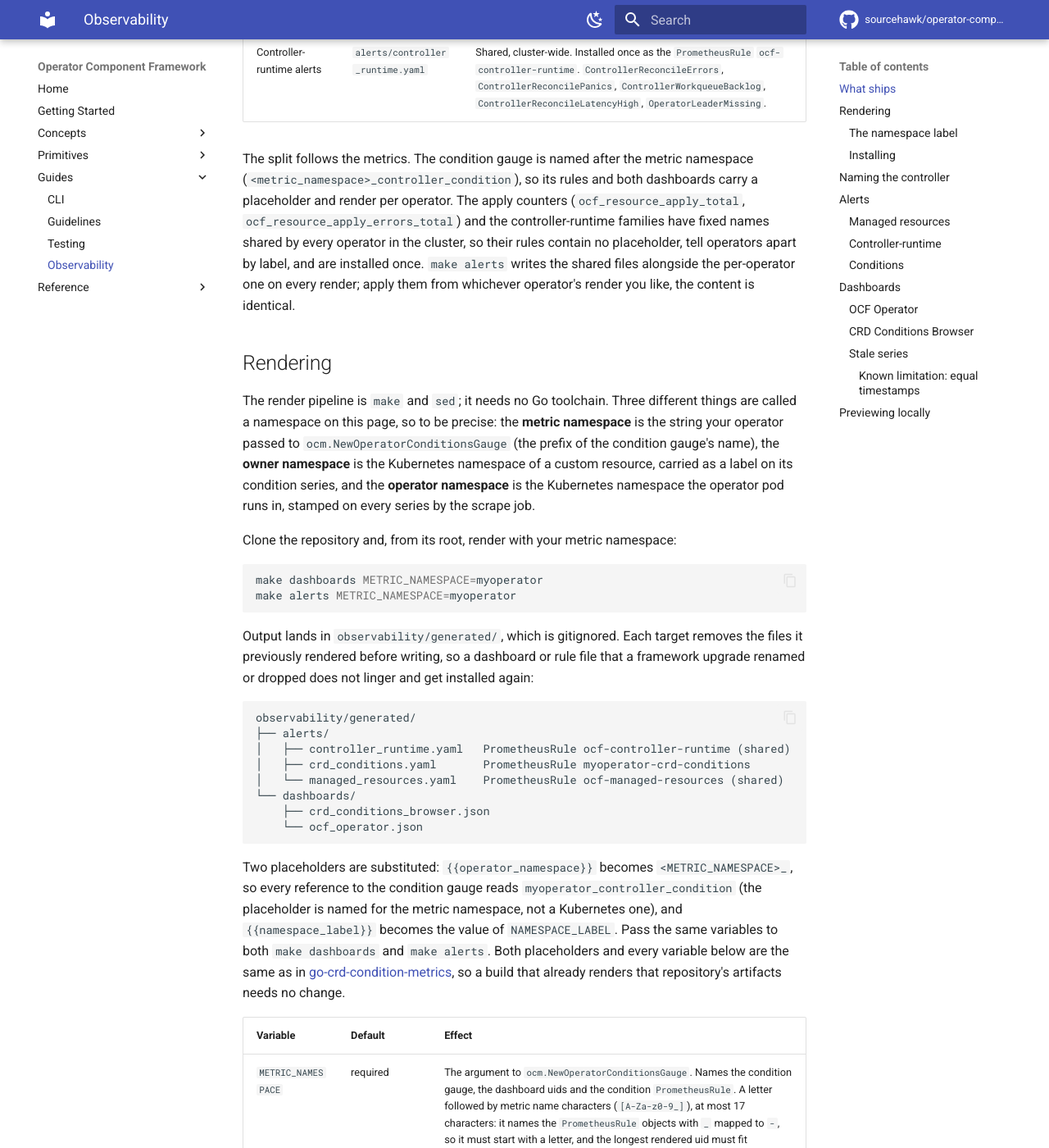
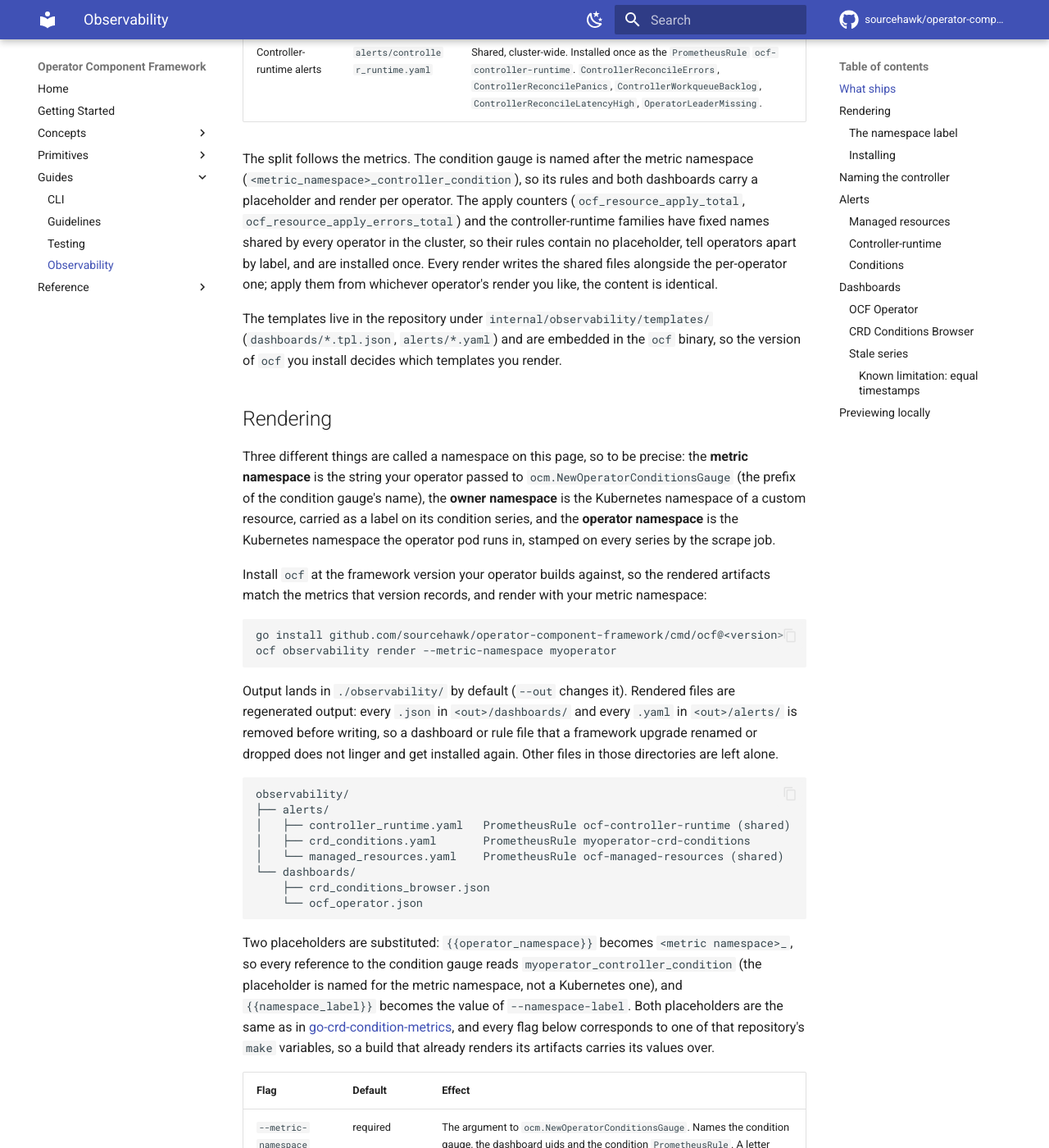
Before and after one commit to sourcehawk/operator-component-framework, an MkDocs documentation site: the page built from docs/observability.md, in a window 1280 px wide and 1400 px high, scrolled down 815 px. Shown: the whole window at 82% size. Built offline with MkDocs 1.6.1 and Material for MkDocs 9.7.7, drawn with Linux system fonts in a browser that asks for light colours; comment, search, counter and statistics services are not loaded; some of the changed text lies outside the part shown.

Commit message:
docs: document ocf observability render
Co-Authored-By: Claude Fable 5 <noreply@anthropic.com>

````diff
--- a/docs/observability.md
+++ b/docs/observability.md
@@ -2,48 +2,53 @@
 
 The framework ships Grafana dashboards and Prometheus alert rules for the metrics an operator built on it exposes: the
 [condition and resource apply metrics](component.md#metrics) recorded through `pkg/metrics`, and the reconcile,
-workqueue, REST client, leader election and process series every controller-runtime operator exports. They live under
-`observability/` in the repository as templates, keyed on the metric namespace of your operator, and render with `make`.
-A local Prometheus and Grafana stack fed by a simulator lets you look at every panel and every alert without a cluster.
+workqueue, REST client, leader election and process series every controller-runtime operator exports. They are templates
+embedded in the `ocf` CLI, keyed on the metric namespace of your operator, and render with `ocf observability render`. A
+local Prometheus and Grafana stack fed by a simulator lets you look at every panel and every alert without a cluster.
 
 ## What ships
 
-| Artifact                  | File                                         | Scope                                                                                                                                                                                                                                     |
-| ------------------------- | -------------------------------------------- | ----------------------------------------------------------------------------------------------------------------------------------------------------------------------------------------------------------------------------------------- |
-| OCF Operator dashboard    | `dashboards/ocf_operator.tpl.json`           | Per operator. Rendered uid `<metric_namespace>_ocf_operator`. Operator health end to end: reconciliation, workqueue, managed resource applies, condition summary, API client, process.                                                    |
-| CRD Conditions Browser    | `dashboards/crd_conditions_browser.tpl.json` | Per operator. Rendered uid `<metric_namespace>_crd_conditions_browser`. Per-owner condition drill-down; the target of the condition alerts' `dashboard_url` links.                                                                        |
-| Condition alerts          | `alerts/crd_conditions.tpl.yaml`             | Per operator, rendered per metric namespace as the `PrometheusRule` `<metric-namespace>-crd-conditions`. `CustomResourceNotReady`, `CustomResourceConditionUnknown`, `CustomResourceConditionStuck`.                                      |
-| Managed resource alerts   | `alerts/managed_resources.yaml`              | Shared, cluster-wide. Installed once as the `PrometheusRule` `ocf-managed-resources`, whichever operator rendered it. `ManagedResourceNotConverging`, `ManagedResourceApplyFailing`.                                                      |
-| Controller-runtime alerts | `alerts/controller_runtime.yaml`             | Shared, cluster-wide. Installed once as the `PrometheusRule` `ocf-controller-runtime`. `ControllerReconcileErrors`, `ControllerReconcilePanics`, `ControllerWorkqueueBacklog`, `ControllerReconcileLatencyHigh`, `OperatorLeaderMissing`. |
+| Artifact                  | Rendered file                            | Scope                                                                                                                                                                                                                                     |
+| ------------------------- | ---------------------------------------- | ----------------------------------------------------------------------------------------------------------------------------------------------------------------------------------------------------------------------------------------- |
+| OCF Operator dashboard    | `dashboards/ocf_operator.json`           | Per operator. Rendered uid `<metric_namespace>_ocf_operator`. Operator health end to end: reconciliation, workqueue, managed resource applies, condition summary, API client, process.                                                    |
+| CRD Conditions Browser    | `dashboards/crd_conditions_browser.json` | Per operator. Rendered uid `<metric_namespace>_crd_conditions_browser`. Per-owner condition drill-down; the target of the condition alerts' `dashboard_url` links.                                                                        |
+| Condition alerts          | `alerts/crd_conditions.yaml`             | Per operator, rendered per metric namespace as the `PrometheusRule` `<metric-namespace>-crd-conditions`. `CustomResourceNotReady`, `CustomResourceConditionUnknown`, `CustomResourceConditionStuck`.                                      |
+| Managed resource alerts   | `alerts/managed_resources.yaml`          | Shared, cluster-wide. Installed once as the `PrometheusRule` `ocf-managed-resources`, whichever operator rendered it. `ManagedResourceNotConverging`, `ManagedResourceApplyFailing`.                                                      |
+| Controller-runtime alerts | `alerts/controller_runtime.yaml`         | Shared, cluster-wide. Installed once as the `PrometheusRule` `ocf-controller-runtime`. `ControllerReconcileErrors`, `ControllerReconcilePanics`, `ControllerWorkqueueBacklog`, `ControllerReconcileLatencyHigh`, `OperatorLeaderMissing`. |
 
 The split follows the metrics. The condition gauge is named after the metric namespace
 (`<metric_namespace>_controller_condition`), so its rules and both dashboards carry a placeholder and render per
 operator. The apply counters (`ocf_resource_apply_total`, `ocf_resource_apply_errors_total`) and the controller-runtime
 families have fixed names shared by every operator in the cluster, so their rules contain no placeholder, tell operators
-apart by label, and are installed once. `make alerts` writes the shared files alongside the per-operator one on every
-render; apply them from whichever operator's render you like, the content is identical.
+apart by label, and are installed once. Every render writes the shared files alongside the per-operator one; apply them
+from whichever operator's render you like, the content is identical.
+
+The templates live in the repository under `internal/observability/templates/` (`dashboards/*.tpl.json`,
+`alerts/*.yaml`) and are embedded in the `ocf` binary, so the version of `ocf` you install decides which templates you
+render.
 
 ## Rendering
 
-The render pipeline is `make` and `sed`; it needs no Go toolchain. Three different things are called a namespace on this
-page, so to be precise: the **metric namespace** is the string your operator passed to `ocm.NewOperatorConditionsGauge`
-(the prefix of the condition gauge's name), the **owner namespace** is the Kubernetes namespace of a custom resource,
-carried as a label on its condition series, and the **operator namespace** is the Kubernetes namespace the operator pod
-runs in, stamped on every series by the scrape job.
+Three different things are called a namespace on this page, so to be precise: the **metric namespace** is the string
+your operator passed to `ocm.NewOperatorConditionsGauge` (the prefix of the condition gauge's name), the **owner
+namespace** is the Kubernetes namespace of a custom resource, carried as a label on its condition series, and the
+**operator namespace** is the Kubernetes namespace the operator pod runs in, stamped on every series by the scrape job.
 
-Clone the repository and, from its root, render with your metric namespace:
+Install `ocf` at the framework version your operator builds against, so the rendered artifacts match the metrics that
+version records, and render with your metric namespace:
 
 ```bash
-make dashboards METRIC_NAMESPACE=myoperator
-make alerts METRIC_NAMESPACE=myoperator
+go install github.com/sourcehawk/operator-component-framework/cmd/ocf@<version>
+ocf observability render --metric-namespace myoperator
 ```
 
-Output lands in `observability/generated/`, which is gitignored. Each target removes the files it previously rendered
-before writing, so a dashboard or rule file that a framework upgrade renamed or dropped does not linger and get
-installed again:
+Output lands in `./observability/` by default (`--out` changes it). Rendered files are regenerated output: every `.json`
+in `<out>/dashboards/` and every `.yaml` in `<out>/alerts/` is removed before writing, so a dashboard or rule file that
+a framework upgrade renamed or dropped does not linger and get installed again. Other files in those directories are
+left alone.
 
 ```
-observability/generated/
+observability/
 ├── alerts/
 │   ├── controller_runtime.yaml   PrometheusRule ocf-controller-runtime (shared)
 │   ├── crd_conditions.yaml       PrometheusRule myoperator-crd-conditions
@@ -53,32 +58,38 @@ observability/generated/
     └── ocf_operator.json
 ```
 
-Two placeholders are substituted: `{{operator_namespace}}` becomes `<METRIC_NAMESPACE>_`, so every reference to the
+Two placeholders are substituted: `{{operator_namespace}}` becomes `<metric namespace>_`, so every reference to the
 condition gauge reads `myoperator_controller_condition` (the placeholder is named for the metric namespace, not a
-Kubernetes one), and `{{namespace_label}}` becomes the value of `NAMESPACE_LABEL`. Pass the same variables to both
-`make dashboards` and `make alerts`. Both placeholders and every variable below are the same as in
-[go-crd-condition-metrics](https://github.com/sourcehawk/go-crd-condition-metrics), so a build that already renders that
-repository's artifacts needs no change.
+Kubernetes one), and `{{namespace_label}}` becomes the value of `--namespace-label`. Both placeholders are the same as
+in [go-crd-condition-metrics](https://github.com/sourcehawk/go-crd-condition-metrics), and every flag below corresponds
+to one of that repository's `make` variables, so a build that already renders its artifacts carries its values over.
 
-| Variable                   | Default                   | Effect                                                                                                                                                                                                                                                                                                                                                                                                                |
-| -------------------------- | ------------------------- | --------------------------------------------------------------------------------------------------------------------------------------------------------------------------------------------------------------------------------------------------------------------------------------------------------------------------------------------------------------------------------------------------------------------- |
-| `METRIC_NAMESPACE`         | required                  | The argument to `ocm.NewOperatorConditionsGauge`. Names the condition gauge, the dashboard uids and the condition `PrometheusRule`. A letter followed by metric name characters (`[A-Za-z0-9_]`), at most 17 characters: it names the `PrometheusRule` objects with `_` mapped to `-`, so it must start with a letter, and the longest rendered uid must fit Grafana's 40 character limit; rendering fails otherwise. |
-| `NAMESPACE_LABEL`          | `exported_namespace`      | The label carrying the owner's namespace on condition series, see below. Must be a Prometheus label name (`[A-Za-z0-9_]`, not starting with a digit); rendering fails otherwise.                                                                                                                                                                                                                                      |
-| `ALERT_FORMAT`             | `prometheusrule`          | `prometheusrule` wraps each rule file in a `monitoring.coreos.com/v1` `PrometheusRule` for the Prometheus Operator; `rules` writes the plain `groups:` file that Prometheus loads through `rule_files`.                                                                                                                                                                                                               |
-| `PROMETHEUSRULE_NAMESPACE` | unset                     | `metadata.namespace` of the `PrometheusRule` objects. Unset leaves it to `kubectl apply -n`.                                                                                                                                                                                                                                                                                                                          |
-| `PROMETHEUSRULE_LABELS`    | unset                     | Comma-separated `key=value` pairs written to `metadata.labels`. An entry without `=` fails the render. A kube-prometheus-stack install selects rules by its release label, so pass `PROMETHEUSRULE_LABELS=release=<release name>`.                                                                                                                                                                                    |
-| `OBS_OUT`                  | `observability/generated` | Render output directory.                                                                                                                                                                                                                                                                                                                                                                                              |
+| Flag                         | Default              | Effect                                                                                                                                                                                                                                                                                                                                                                                                                |
+| ---------------------------- | -------------------- | --------------------------------------------------------------------------------------------------------------------------------------------------------------------------------------------------------------------------------------------------------------------------------------------------------------------------------------------------------------------------------------------------------------------- |
+| `--metric-namespace`         | required             | The argument to `ocm.NewOperatorConditionsGauge`. Names the condition gauge, the dashboard uids and the condition `PrometheusRule`. A letter followed by metric name characters (`[A-Za-z0-9_]`), at most 17 characters: it names the `PrometheusRule` objects with `_` mapped to `-`, so it must start with a letter, and the longest rendered uid must fit Grafana's 40 character limit; rendering fails otherwise. |
+| `--namespace-label`          | `exported_namespace` | The label carrying the owner's namespace on condition series, see below. Must be a Prometheus label name (`[A-Za-z0-9_]`, not starting with a digit); rendering fails otherwise.                                                                                                                                                                                                                                      |
+| `--alert-format`             | `prometheusrule`     | `prometheusrule` wraps each rule file in a `monitoring.coreos.com/v1` `PrometheusRule` for the Prometheus Operator; `rules` writes the plain `groups:` file that Prometheus loads through `rule_files`.                                                                                                                                                                                                               |
+| `--prometheusrule-namespace` | unset                | `metadata.namespace` of the `PrometheusRule` objects. Unset leaves it to `kubectl apply -n`.                                                                                                                                                                                                                                                                                                                          |
+| `--prometheusrule-labels`    | unset                | Comma-separated `key=value` pairs written to `metadata.labels`, sorted by key. An entry without `=` fails the render. A kube-prometheus-stack install selects rules by its release label, so pass `--prometheusrule-labels release=<release name>`.                                                                                                                                                                   |
+| `--out`                      | `./observability`    | Render output directory.                                                                                                                                                                                                                                                                                                                                                                                              |
+
+A rejected value exits non-zero with a message naming the flag and the rule it broke, and nothing is written.
 
 `PrometheusRule` names are the metric namespace or `ocf` prefix joined to the file name, lower-cased, with `_` and `:`
 folded to `-`, so a namespace of `My_Operator` renders as `my-operator-crd-conditions`.
+
+From a clone of the repository, `make dashboards METRIC_NAMESPACE=myoperator` and
+`make alerts METRIC_NAMESPACE=myoperator` run the same command through `go run ./cmd/ocf` with the `make` variables
+`METRIC_NAMESPACE`, `NAMESPACE_LABEL`, `ALERT_FORMAT`, `PROMETHEUSRULE_NAMESPACE`, `PROMETHEUSRULE_LABELS` and `OBS_OUT`
+(default `observability/generated`, gitignored) mapped onto the flags above. Both targets render both artifact sets.
 
 ### The namespace label
 
 The condition gauge exports the owner's namespace as a `namespace` label. When a ServiceMonitor or PodMonitor scrapes
 the operator, Prometheus stamps the scrape target's own labels on every series, and the target's `namespace` label (the
 operator pod's namespace) collides with the exported one. Prometheus resolves the collision by renaming the exported
-label to `exported_namespace`, which is why that is the default. Pass `NAMESPACE_LABEL=namespace` when your scrape sets
-`honorLabels: true`, or does not stamp a `namespace` target label at all, so the exported label arrives unchanged.
+label to `exported_namespace`, which is why that is the default. Pass `--namespace-label namespace` when your scrape
+sets `honorLabels: true`, or does not stamp a `namespace` target label at all, so the exported label arrives unchanged.
 
 The setting affects the condition rules and both dashboards. Nothing else is namespace-scoped by owner: the apply
 counters carry no owner namespace by design, and the `namespace` and `job` the controller-runtime and managed-resource
@@ -89,20 +100,21 @@ Outside a cluster both labels are simply absent, which is harmless.
 
 ### Installing
 
-With the default `ALERT_FORMAT`, apply the rendered rules into the namespace your Prometheus Operator watches:
+With the default `--alert-format`, apply the rendered rules into the namespace your Prometheus Operator watches:
 
 ```bash
-make alerts METRIC_NAMESPACE=myoperator PROMETHEUSRULE_NAMESPACE=monitoring PROMETHEUSRULE_LABELS=release=kube-prometheus-stack
-kubectl apply -f observability/generated/alerts/
+ocf observability render --metric-namespace myoperator \
+  --prometheusrule-namespace monitoring --prometheusrule-labels release=kube-prometheus-stack
+kubectl apply -f observability/alerts/
 ```
 
-With `ALERT_FORMAT=rules`, add the three files to your Prometheus `rule_files`.
+With `--alert-format rules`, add the three files to your Prometheus `rule_files`.
 
 For the dashboards, either import the two JSON files through Grafana's UI or API, or, with the Grafana sidecar that
 kube-prometheus-stack deploys, ship them as a ConfigMap carrying the sidecar's label (`grafana_dashboard` by default):
 
 ```bash
-kubectl create configmap myoperator-dashboards -n monitoring --from-file=observability/generated/dashboards/
+kubectl create configmap myoperator-dashboards -n monitoring --from-file=observability/dashboards/
 kubectl label configmap myoperator-dashboards -n monitoring grafana_dashboard=1
 ```
 
@@ -266,7 +278,7 @@ rules aggregate by, so two installs of the same operator in different namespaces
 All, which also matches series that carry no namespace label at all, so an operator scraped outside a cluster still
 renders. `namespace` scopes the controller-runtime, workqueue, apply and process panels, whose `namespace` label is
 always the pod's; the condition panels are scoped by `job` alone, because on condition series that label is the CR's
-namespace when rendered with `NAMESPACE_LABEL=namespace`. `controller` narrows within that operator, see
+namespace when rendered with `--namespace-label namespace`. `controller` narrows within that operator, see
 [Naming the controller](#naming-the-controller). Panel titles say CR for what the framework calls the owner: one custom
 resource instance the controller reconciles, identified by its kind, namespace and name. Rows are ordered by what an
 on-call reader asks first: is the operator healthy right now, are the owners healthy, is anything being rewritten or
````
Also changed, not shown: .ai/base.md (+5 -3 lines), docs/cli.md (+39 -3 lines), observability/README.md (+29 -25 lines), plugin/skills/building-components/references/observability.md (+57 -45 lines), .github/copilot-instructions.md, 1 other file.
